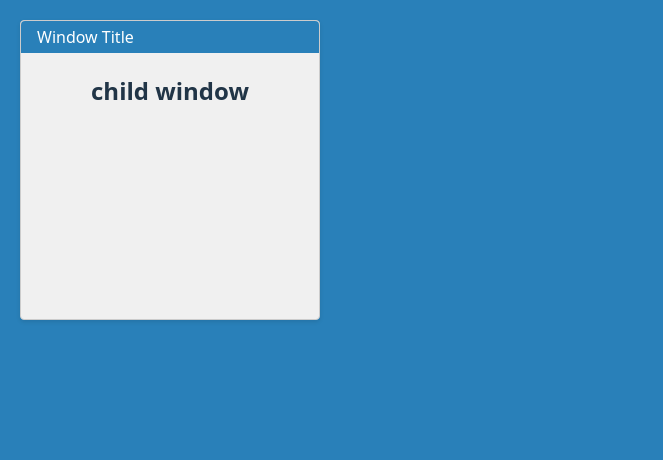
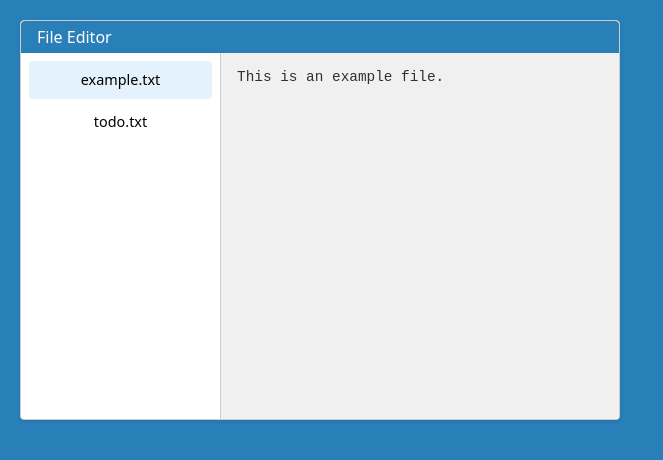
Before and after one commit to rniemela77/system-theme, a React (Vite) app: page / in a window 1280 px wide. Shown: the top 460 px of the page, without its empty margins (0-663 px from the left). Built offline with nearby package versions, Linux system fonts and the light colour scheme.

Commit message:
add 'files' that one can edit

```diff
--- a/src/components/Window.tsx
+++ b/src/components/Window.tsx
@@ -1,10 +1,20 @@
 import React, { useState } from 'react';
 import type { MouseEvent } from 'react';
+
+interface File {
+  name: string;
+  content: string;
+}
 
 const Window: React.FC = () => {
   const [position, setPosition] = useState({ x: 20, y: 20 });
   const [isDragging, setIsDragging] = useState(false);
   const [dragOffset, setDragOffset] = useState({ x: 0, y: 0 });
+  const [files] = useState<File[]>([
+    { name: 'example.txt', content: 'This is an example file.' },
+    { name: 'todo.txt', content: '1. Create file system\n2. Add more features' }
+  ]);
+  const [selectedFile, setSelectedFile] = useState<File>(files[0]);
 
   const handleMouseDown = (e: MouseEvent) => {
     setIsDragging(true);
@@ -36,9 +46,12 @@ const Window: React.FC = () => {
         position: 'absolute',
         left: position.x,
         top: position.y,
-        minWidth: '300px',
-        minHeight: '300px',
-        boxShadow: '0 2px 4px rgba(0,0,0,0.1)'
+        minWidth: '600px',
+        minHeight: '400px',
+        boxShadow: '0 2px 4px rgba(0,0,0,0.1)',
+        display: 'flex',
+        flexDirection: 'column',
+        overflow: 'hidden'
       }}
       onMouseMove={handleMouseMove}
       onMouseUp={handleMouseUp}
@@ -59,10 +72,67 @@ const Window: React.FC = () => {
         }}
         onMouseDown={handleMouseDown}
       >
-        Window Title
+        File Editor
       </div>
-      <div style={{ padding: '20px' }}>
-        <h2>child window</h2>
+      <div style={{
+        display: 'flex',
+        flex: 1,
+        backgroundColor: '#fff'
+      }}>
+        {/* Sidebar */}
+        <div style={{
+          width: '200px',
+          borderRight: '1px solid #ccc',
+          color: 'black',
+          overflowY: 'auto'
+        }}>
+          <div style={{ padding: '0.5rem' }}>
+            {files.map(file => (
+              <div
+                key={file.name}
+                style={{
+                  padding: '0.5rem 0.75rem',
+                  cursor: 'pointer',
+                  backgroundColor: file === selectedFile ? '#e3f2fd' : 'transparent',
+                  borderRadius: '4px',
+                  marginBottom: '0.25rem',
+                  fontSize: '0.9rem'
+                }}
+                onClick={() => setSelectedFile(file)}
+              >
+                {file.name}
+              </div>
+            ))}
+          </div>
+        </div>
+
+        {/* Content Area */}
+        <div style={{
+          flex: 1,
+        }}>
+          <textarea
+            value={selectedFile.content}
+            onChange={(e) => {
+              const updatedFiles = files.map(f =>
+                f === selectedFile ? { ...f, content: e.target.value } : f
+              );
+              const newSelectedFile = updatedFiles.find(f => f.name === selectedFile.name)!;
+              setSelectedFile(newSelectedFile);
+            }}
+            style={{
+              width: '100%',
+              height: '100%',
+              border: 'none',
+              padding: '1rem',
+              resize: 'none',
+              fontFamily: 'monospace',
+              fontSize: '0.9rem',
+              backgroundColor: '#f0f0f0',
+              color: '#362E2E',
+              outline: 'none'
+            }}
+          />
+        </div>
       </div>
     </div>
   );
```
